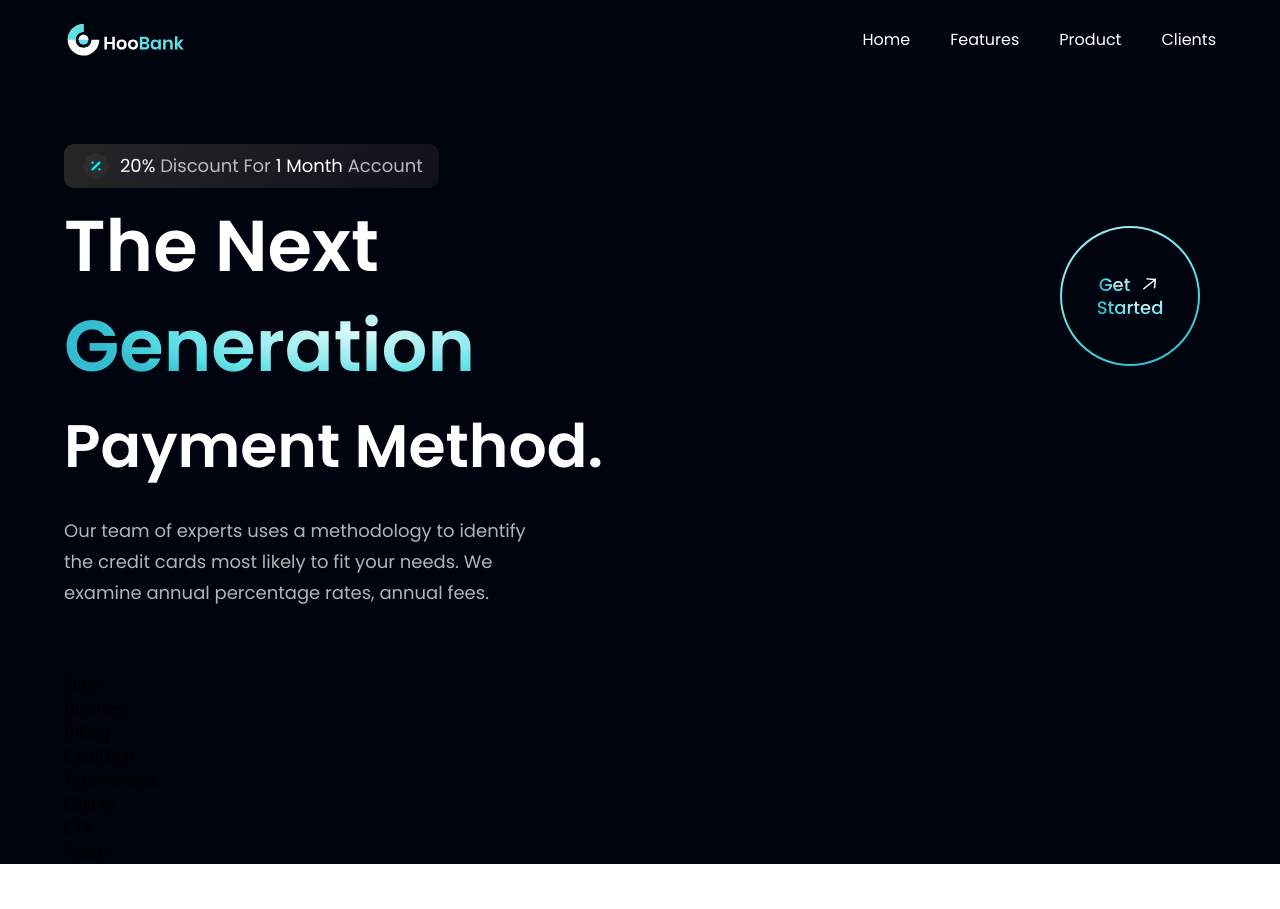
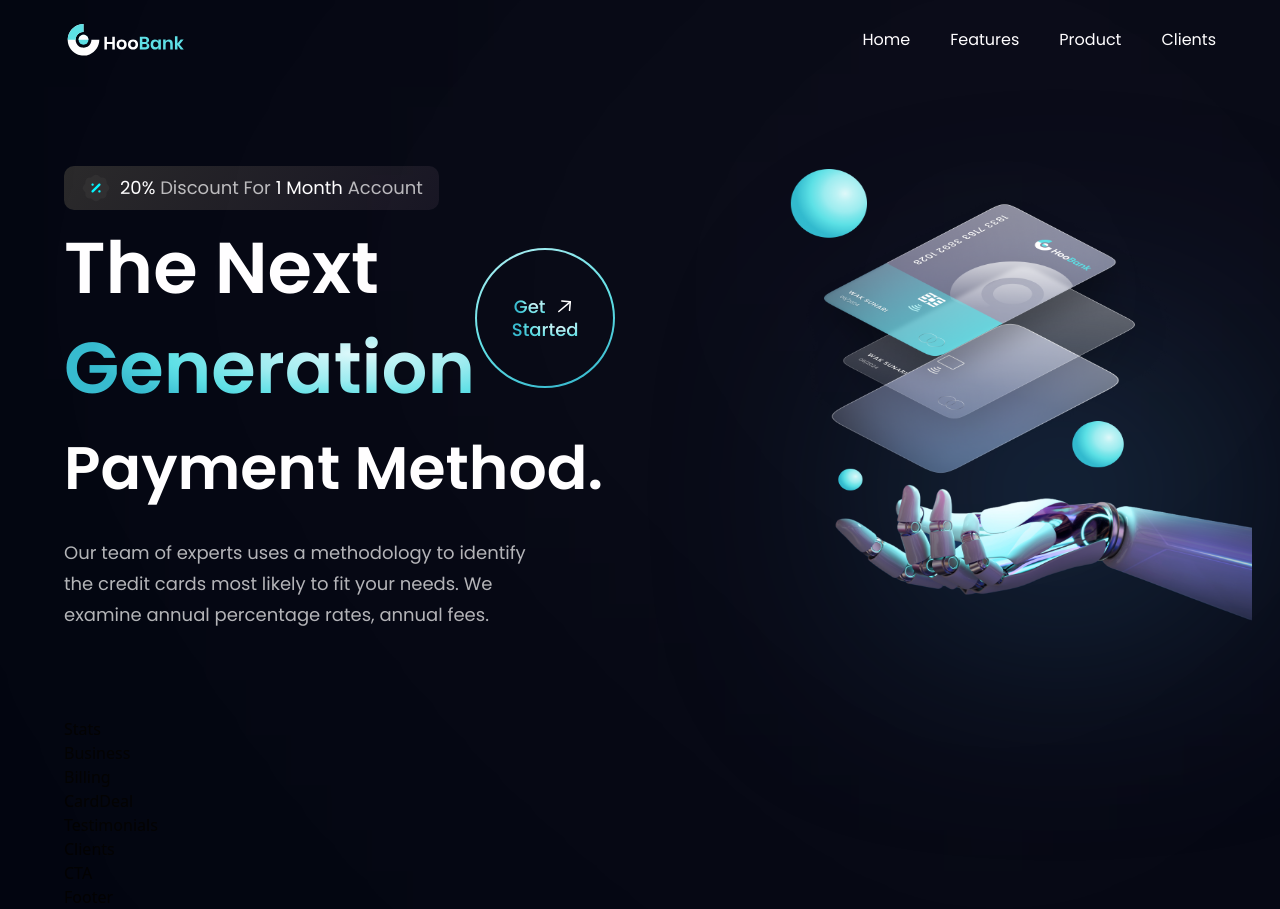
Before and after one commit to Roshanchau/HoobankUI, a React (Vite) app: page / in a window 1280 px wide. Before the commit the page ends 864 px from the top, so only its background shows below. Built offline with nearby package versions, Linux system fonts and the light colour scheme.

Commit message:
Hero section completed

```diff
--- a/src/components/Hero.jsx
+++ b/src/components/Hero.jsx
@@ -43,7 +43,7 @@ const Hero = () => (
           <span className="text-gradient"> Generation</span>{" "}
         </h1>
         <div
-          className="ss:flex hidden md:mr-4
+          className="ss:flex hidden md:mr-10
           mr-0
           "
         >
@@ -67,6 +67,25 @@ const Hero = () => (
         fees.
       </p>
     </div>
+    <div className={`flex-1 felx ${styles.flexCenter}
+    md:my-0 my-10 relative
+    `}>
+      <img src={robot} alt="billing"
+      className="w-[90%] h-[90%] relative z-[5]"
+      />
+      <div className="absolute z-[0] w-[40%]
+      h-[35%] top-0 pink__gradient
+      "/>
+      <div className="absolute z-[1] w-[80%]
+      h-[80%] rounded-full bottom-40 white__gradient
+      "/>
+      <div className="absolute z-[0] w-[50%]
+      h-[50%] right-20 bottom-20 blue__gradient
+      "/>
+    </div>
+    <div className={`ss:hidden ${styles.flexCenter}`} >
+      <GetStarted/>
+    </div>
   </section>
 );
 
```
